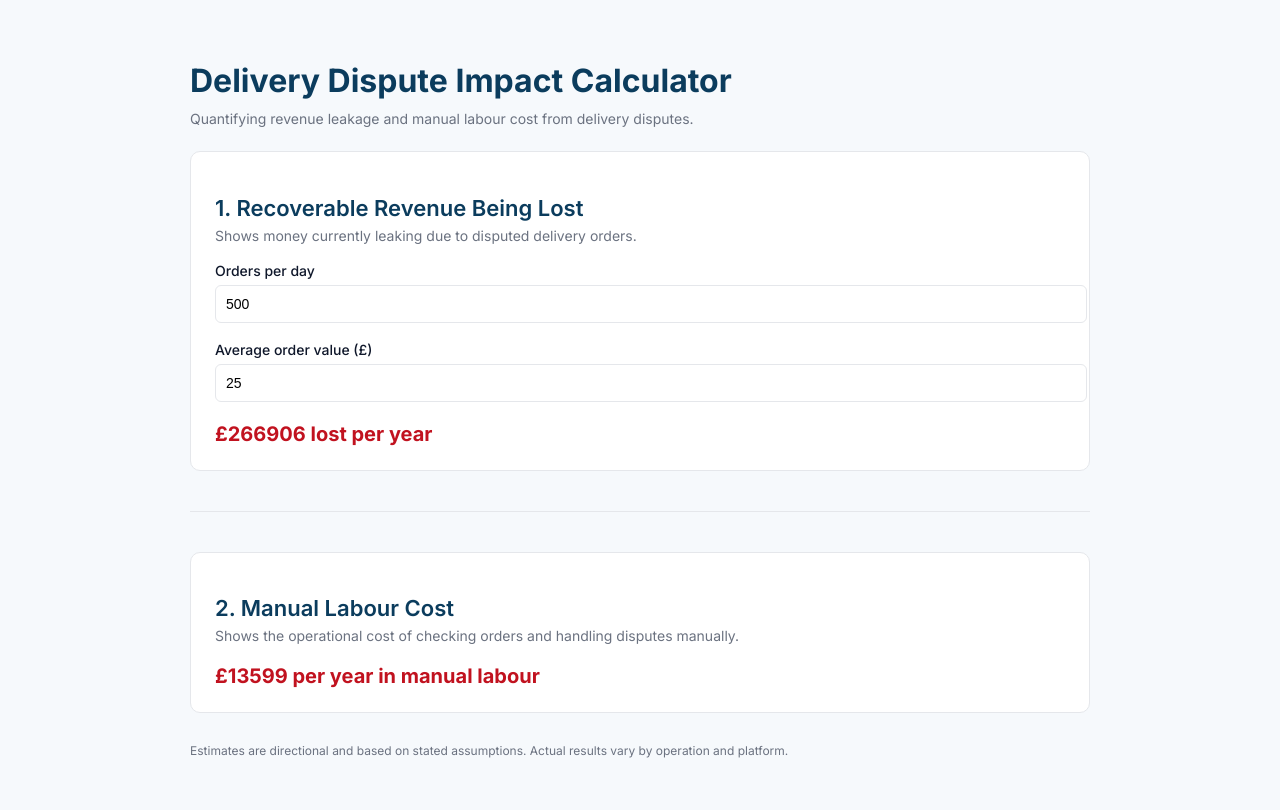
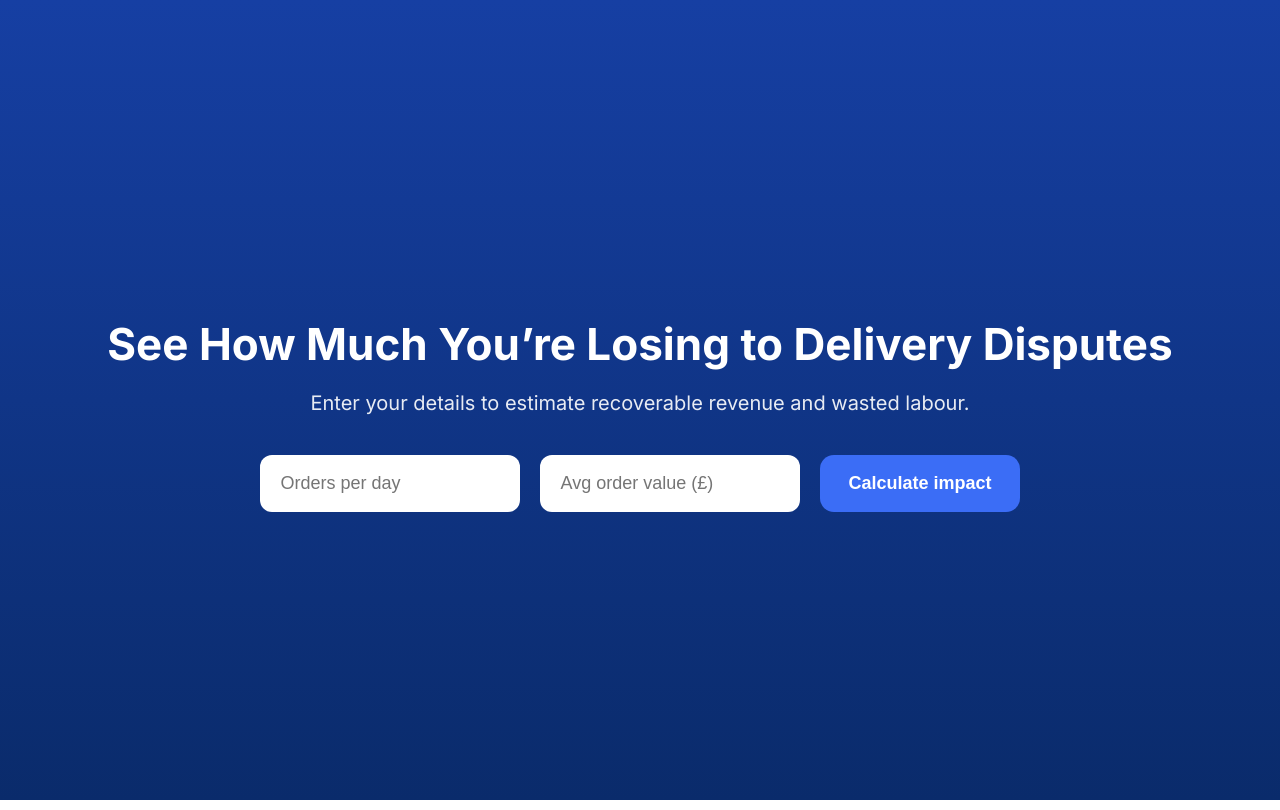
Before and after one commit to IDT-ADT/Revenue-Calculator, a plain HTML site: page index.html in a window 1280 px wide. Drawn offline with Linux system fonts and the light colour scheme.

Commit message:
Update title and layout for impact calculator

```diff
--- a/index.html
+++ b/index.html
@@ -2,186 +2,146 @@
 <html lang="en">
 <head>
   <meta charset="UTF-8" />
-  <title>Delivery Dispute Impact Calculator</title>
+  <title>Dispute Impact Calculator</title>
 
-  <!-- Font -->
   <link rel="preconnect" href="https://fonts.googleapis.com">
   <link rel="preconnect" href="https://fonts.gstatic.com" crossorigin>
-  <link href="https://fonts.googleapis.com/css2?family=Inter:wght@400;500;600;700&display=swap" rel="stylesheet">
+  <link href="https://fonts.googleapis.com/css2?family=Inter:wght@400;600;700&display=swap" rel="stylesheet">
 
   <style>
-    :root {
-      --primary-blue: #0b3c5d;   /* darker blue */
-      --bg-light: #f6f9fc;
-      --text-dark: #0f172a;
-      --muted: #6b7280;
-      --danger: #c1121f;         /* red for money */
-      --card-bg: #ffffff;
-      --border: #e5e7eb;
+    body {
+      margin: 0;
+      font-family: Inter, sans-serif;
     }
 
-    body {
-      font-family: 'Inter', sans-serif;
-      background: var(--bg-light);
-      color: var(--text-dark);
-      margin: 0;
-      padding: 40px 20px;
+    .hero {
+      min-height: 100vh;
+      background: linear-gradient(180deg, #163fa3 0%, #0a2b6b 100%);
+      color: white;
+      display: flex;
+      align-items: center;
+      justify-content: center;
+      padding: 40px;
+      box-sizing: border-box;
     }
 
-    .container {
-      max-width: 900px;
-      margin: auto;
+    .content {
+      max-width: 1100px;
+      width: 100%;
+      text-align: center;
     }
 
     h1 {
-      font-size: 32px;
-      font-weight: 700;
-      color: var(--primary-blue);
+      font-size: 44px;
       margin-bottom: 10px;
     }
 
-    h2 {
-      font-size: 22px;
-      font-weight: 600;
-      color: var(--primary-blue);
-      margin-bottom: 6px;
+    p {
+      font-size: 20px;
+      opacity: 0.9;
+      margin-bottom: 40px;
     }
 
-    p {
-      font-size: 14px;
-      color: var(--muted);
-      margin-top: 0;
+    .inputs {
+      display: flex;
+      gap: 20px;
+      justify-content: center;
+      flex-wrap: wrap;
     }
 
-    .card {
-      background: var(--card-bg);
-      border: 1px solid var(--border);
-      border-radius: 10px;
-      padding: 24px;
-      margin-top: 24px;
+    input {
+      padding: 18px 20px;
+      border-radius: 12px;
+      border: none;
+      font-size: 18px;
+      width: 220px;
     }
 
-    label {
-      font-size: 14px;
-      font-weight: 500;
-      display: block;
-      margin-top: 18px;
+    button {
+      padding: 18px 28px;
+      border-radius: 14px;
+      border: none;
+      font-size: 18px;
+      font-weight: 600;
+      background: #3b6df6;
+      color: white;
+      cursor: pointer;
     }
 
-    input[type=number] {
-      width: 100%;
-      padding: 10px;
-      font-size: 14px;
-      border-radius: 6px;
-      border: 1px solid var(--border);
-      margin-top: 6px;
+    button:hover {
+      background: #315fd6;
     }
 
     .result {
-      margin-top: 20px;
-      font-size: 20px;
+      font-size: 36px;
       font-weight: 700;
-      color: var(--danger);
+      margin-bottom: 30px;
     }
 
-    .divider {
-      height: 1px;
-      background: var(--border);
-      margin: 40px 0;
+    .money {
+      color: #ff4d4f;
     }
 
-    .disclaimer {
-      font-size: 12px;
-      color: var(--muted);
-      margin-top: 30px;
+    .hidden {
+      display: none;
     }
   </style>
 </head>
 
 <body>
-  <div class="container">
-    <h1>Delivery Dispute Impact Calculator</h1>
-    <p>Quantifying revenue leakage and manual labour cost from delivery disputes.</p>
 
-    <!-- CALCULATOR 1 -->
-    <div class="card">
-      <h2>1. Recoverable Revenue Being Lost</h2>
-      <p>Shows money currently leaking due to disputed delivery orders.</p>
+<!-- INPUT STATE -->
+<div class="hero" id="inputState">
+  <div class="content">
+    <h1>See How Much You’re Losing to Delivery Disputes</h1>
+    <p>Enter your details to estimate recoverable revenue and wasted labour.</p>
 
-      <label>Orders per day</label>
-      <input type="number" id="ordersPerDay" value="500" min="1">
-
-      <label>Average order value (£)</label>
-      <input type="number" id="aov" value="25" min="1">
-
-      <div class="result" id="revenueLossResult"></div>
+    <div class="inputs">
+      <input id="orders" type="number" placeholder="Orders per day">
+      <input id="aov" type="number" placeholder="Avg order value (£)">
+      <button onclick="calculate()">Calculate impact</button>
+    </div>
+  </div>
 </div>
 
-    <div class="divider"></div>
-
-    <!-- CALCULATOR 2 -->
-    <div class="card">
-      <h2>2. Manual Labour Cost</h2>
-      <p>Shows the operational cost of checking orders and handling disputes manually.</p>
-
-      <div class="result" id="labourCostResult"></div>
+<!-- RESULT STATE -->
+<div class="hero hidden" id="resultState">
+  <div class="content">
+    <div class="result">
+      You’re losing approximately
+      <span class="money" id="resultValue"></span>
+      per year.
     </div>
 
-    <p class="disclaimer">
-      Estimates are directional and based on stated assumptions. Actual results vary by operation and platform.
-    </p>
+    <button onclick="reset()">Calculate again</button>
+  </div>
 </div>
 
 <script>
   function calculate() {
-      const ordersPerDay = Number(document.getElementById("ordersPerDay").value);
+    const orders = Number(document.getElementById("orders").value);
     const aov = Number(document.getElementById("aov").value);
 
     const DAYS = 365;
     const DISPUTE_RATE = 0.045;
     const COMMISSION = 0.30;
 
-      // Wage assumptions
-      const FULLY_LOADED_WAGE = 14.50; // £ per hour, UK min wage + NI + pension
+    const disputedOrders = orders * DAYS * DISPUTE_RATE;
+    const refunded = disputedOrders * aov;
+    const totalLoss = refunded + (refunded * COMMISSION);
 
-      // Time assumptions
-      const CHECK_SECONDS = 5;
-      const DISPUTE_MINUTES = 5;
+    document.getElementById("resultValue").innerText =
+      "£" + totalLoss.toFixed(0);
 
-      // ---- CALCULATOR 1: REVENUE LOSS ----
-      const annualOrders = ordersPerDay * DAYS;
-      const disputedOrders = annualOrders * DISPUTE_RATE;
-
-      const refundedValue = disputedOrders * aov;
-      const commissionCost = refundedValue * COMMISSION;
-
-      const totalRecoverableLoss = refundedValue + commissionCost;
-
-      document.getElementById("revenueLossResult").innerText =
-        `£${totalRecoverableLoss.toFixed(0)} lost per year`;
-
-      // ---- CALCULATOR 2: LABOUR COST ----
-      const orderCheckHours =
-        (annualOrders * CHECK_SECONDS) / 3600;
-
-      const disputeHandlingHours =
-        (disputedOrders * DISPUTE_MINUTES) / 60;
-
-      const totalLabourHours =
-        orderCheckHours + disputeHandlingHours;
-
-      const annualLabourCost =
-        totalLabourHours * FULLY_LOADED_WAGE;
-
-      document.getElementById("labourCostResult").innerText =
-        `£${annualLabourCost.toFixed(0)} per year in manual labour`;
+    document.getElementById("inputState").classList.add("hidden");
+    document.getElementById("resultState").classList.remove("hidden");
   }
 
-    document.querySelectorAll("input").forEach(input => {
-      input.addEventListener("input", calculate);
-    });
+  function reset() {
+    document.getElementById("resultState").classList.add("hidden");
+    document.getElementById("inputState").classList.remove("hidden");
+  }
+</script>
 
-    calculate();
-  </script>
 </body>
 </html>
```
Lines whose indentation alone changed are shown as unchanged.
